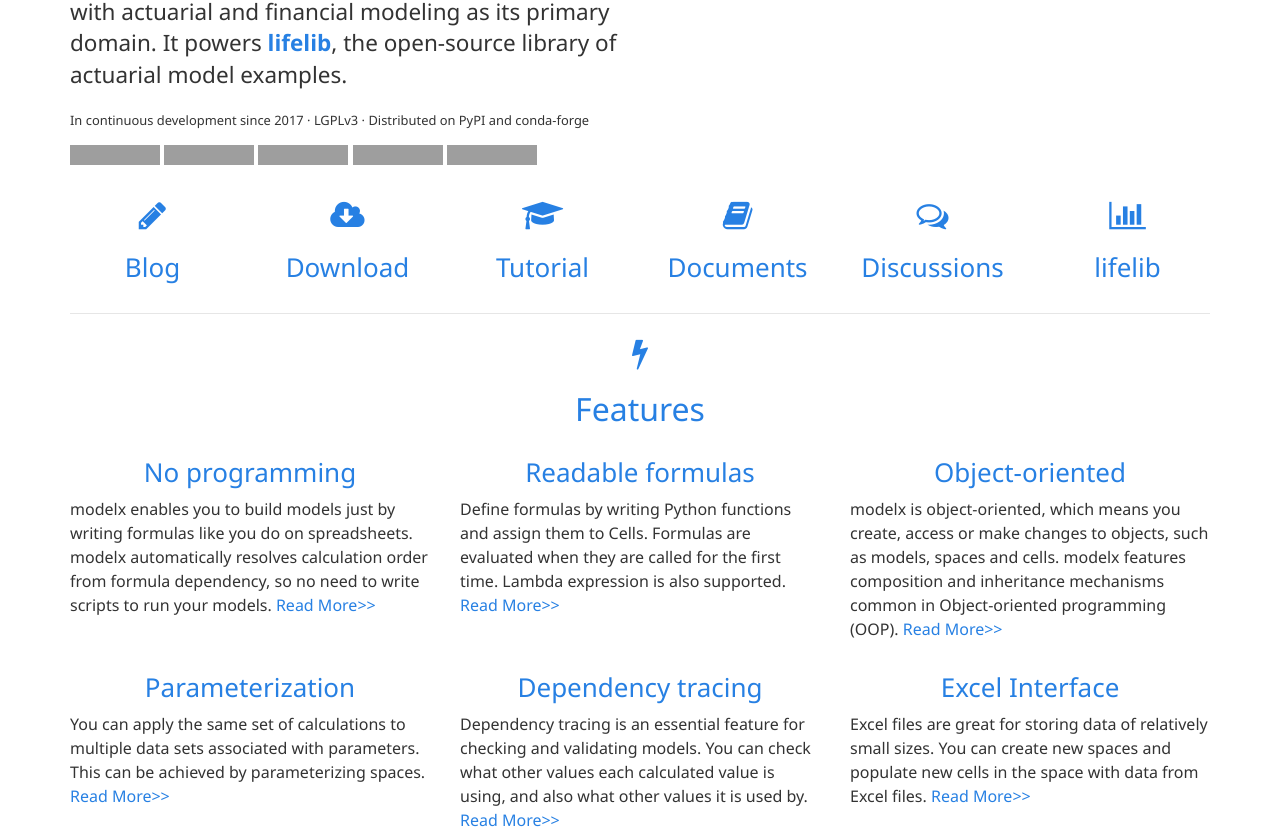
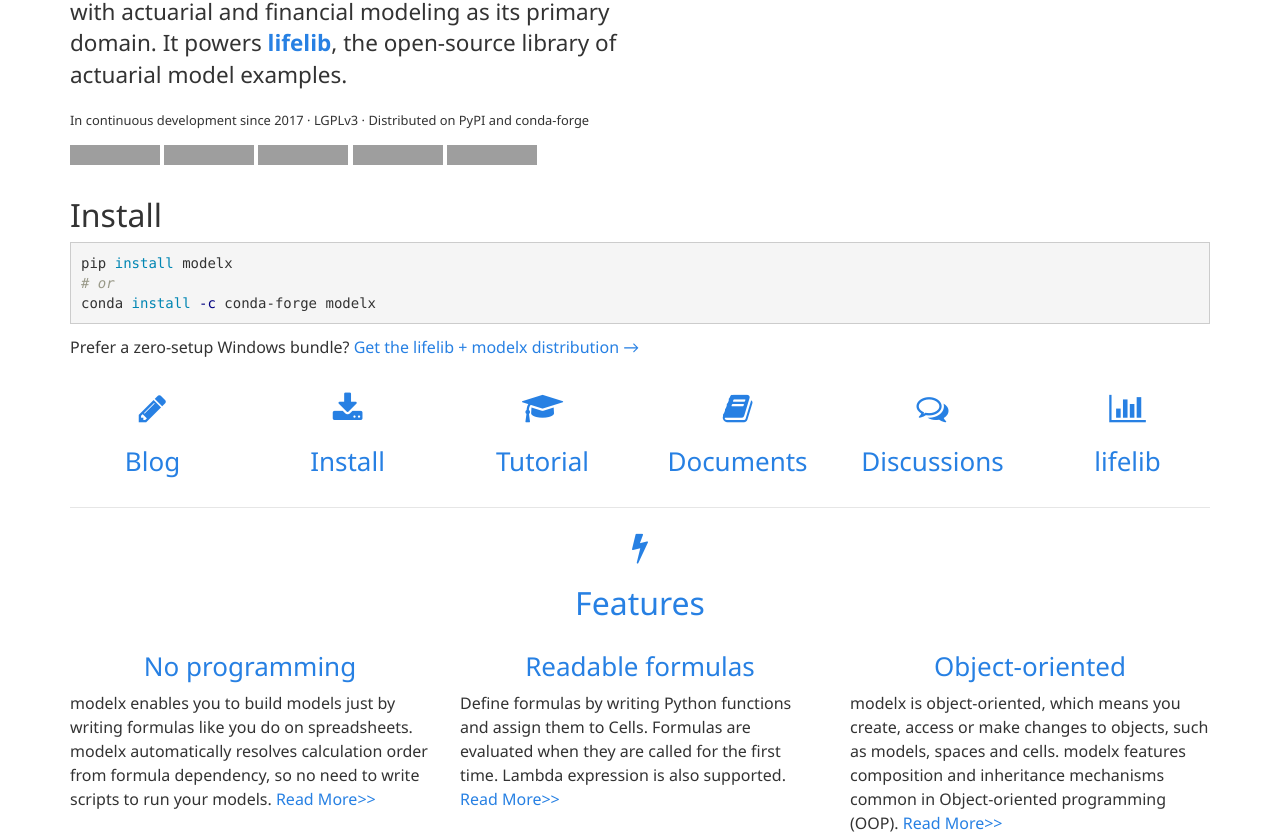
Before and after one commit to fumitoh/modelx-site, a Jekyll site: the page built from index.html, in a window 1280 px wide and 900 px high, scrolled down 387 px, cut to the strip 67-900 px from the top of the window. Built offline with Jekyll 4.4.1, drawn with Linux system fonts in a browser that asks for light colours; grey boxes are pictures that could not be loaded.

Commit message:
Add Install section; replace Download links with Install (1.4)
pip and conda-forge install commands verified against PyPI and
anaconda.org (modelx 0.31.1 on both). Windows bundle kept as a
labeled secondary path to lifelib.io/download.html.

Co-Authored-By: Claude Fable 5 <noreply@anthropic.com>

```diff
--- a/_includes/topnav.html
+++ b/_includes/topnav.html
@@ -17,7 +17,7 @@
                 <li {% if page.sectionid=='docs' %} class="active" {% endif %}><a href="{{ "/docs" | prepend: site.baseurl }}">Docs</a></li>
                 -->
                 <li {% if page.sectionid=='blog' %} class="active" {% endif %}><a href="{{ site.posts.first.url | prepend: site.baseurl }}">Blog</a></li>
-                <li><a href="https://lifelib.io/download.html">Download</a></li>
+                <li><a href="{{ site.baseurl }}/#install">Install</a></li>
                 <li><a href="https://docs.modelx.io/en/latest/tutorial/index.html">Tutorial</a></li>
                 <li><a href="https://docs.modelx.io/en/latest/index.html">Documents</a></li>
                 <li><a href="https://lifelib.io">lifelib</a></li>
--- a/index.html
+++ b/index.html
@@ -50,14 +50,27 @@ title: "modelx — Open-Source Actuarial Modeling System in Python"
         </div>
     </div>
 
+    <div class="row" id="install">
+        <div class="col-md-12">
+            <h2 class="header-light">Install</h2>
+{% highlight shell %}
+pip install modelx
+# or
+conda install -c conda-forge modelx
+{% endhighlight %}
+            <p>Prefer a zero-setup Windows bundle?
+            <a href="https://lifelib.io/download.html">Get the lifelib + modelx distribution &rarr;</a></p>
+        </div>
+    </div>
+
     <div class="row">
         <div class="col-sm-2">
                 <h2 class="text-center"><a href="{{ site.posts.first.url | prepend: site.baseurl }}"><i class="fa fa-pencil" aria-hidden="true"></i></a></h2>
                 <h3 class="text-center"><a href="{{ site.posts.first.url | prepend: site.baseurl }}">Blog</a></h3>
         </div>
         <div class="col-sm-2">
-                <h2 class="text-center"><a href="https://lifelib.io/download.html"><i class="fa fa-cloud-download" aria-hidden="true"></i></a></h2>
-                <h3 class="text-center"><a href="https://lifelib.io/download.html">Download</a></h3>
+                <h2 class="text-center"><a href="#install"><i class="fa fa-download" aria-hidden="true"></i></a></h2>
+                <h3 class="text-center"><a href="#install">Install</a></h3>
         </div>
         <div class="col-sm-2">
             <h2 class="text-center"><a href="https://docs.modelx.io/en/latest/tutorial/index.html"><i class="fa fa-graduation-cap" aria-hidden="true"></i></a></h2>
```
